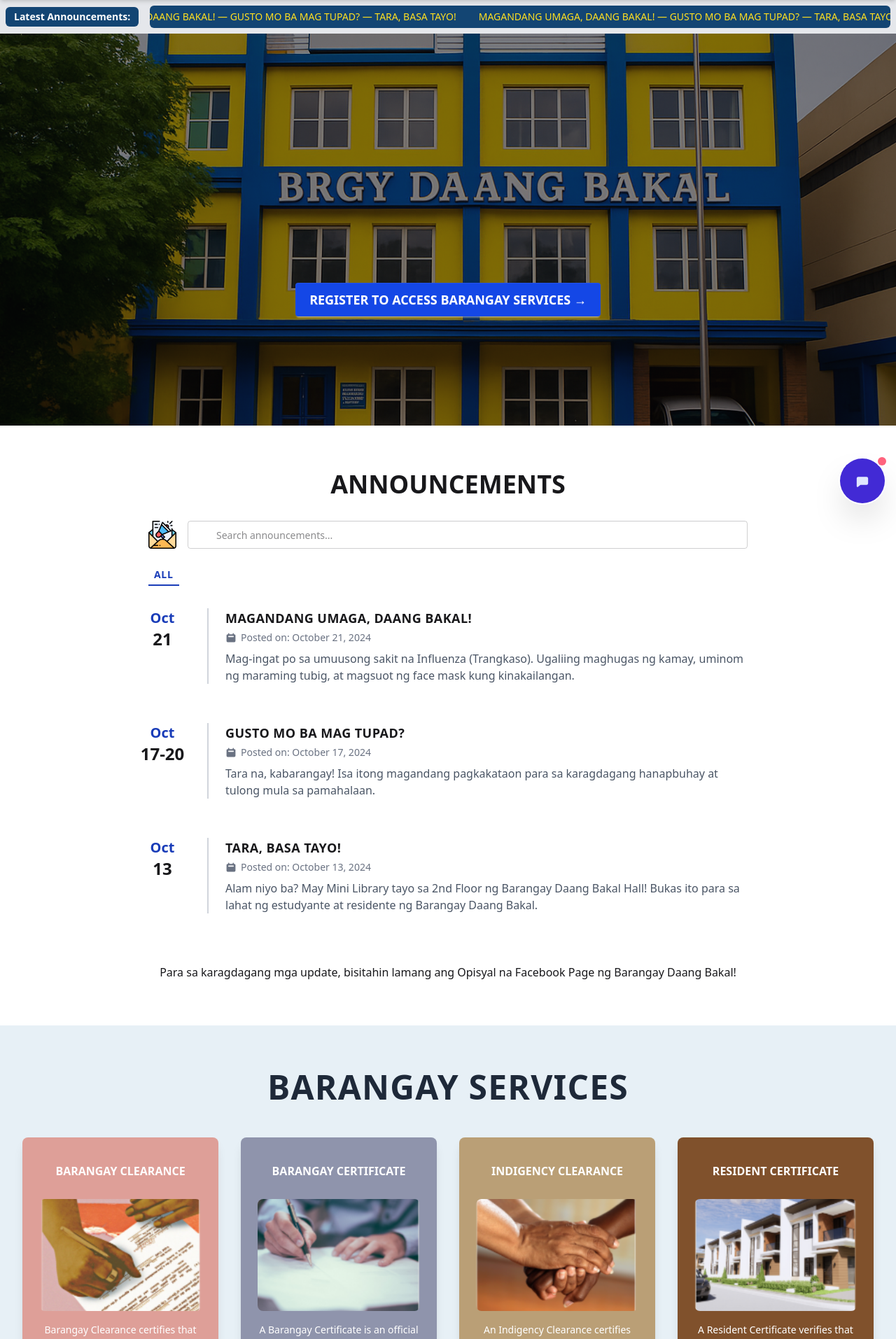
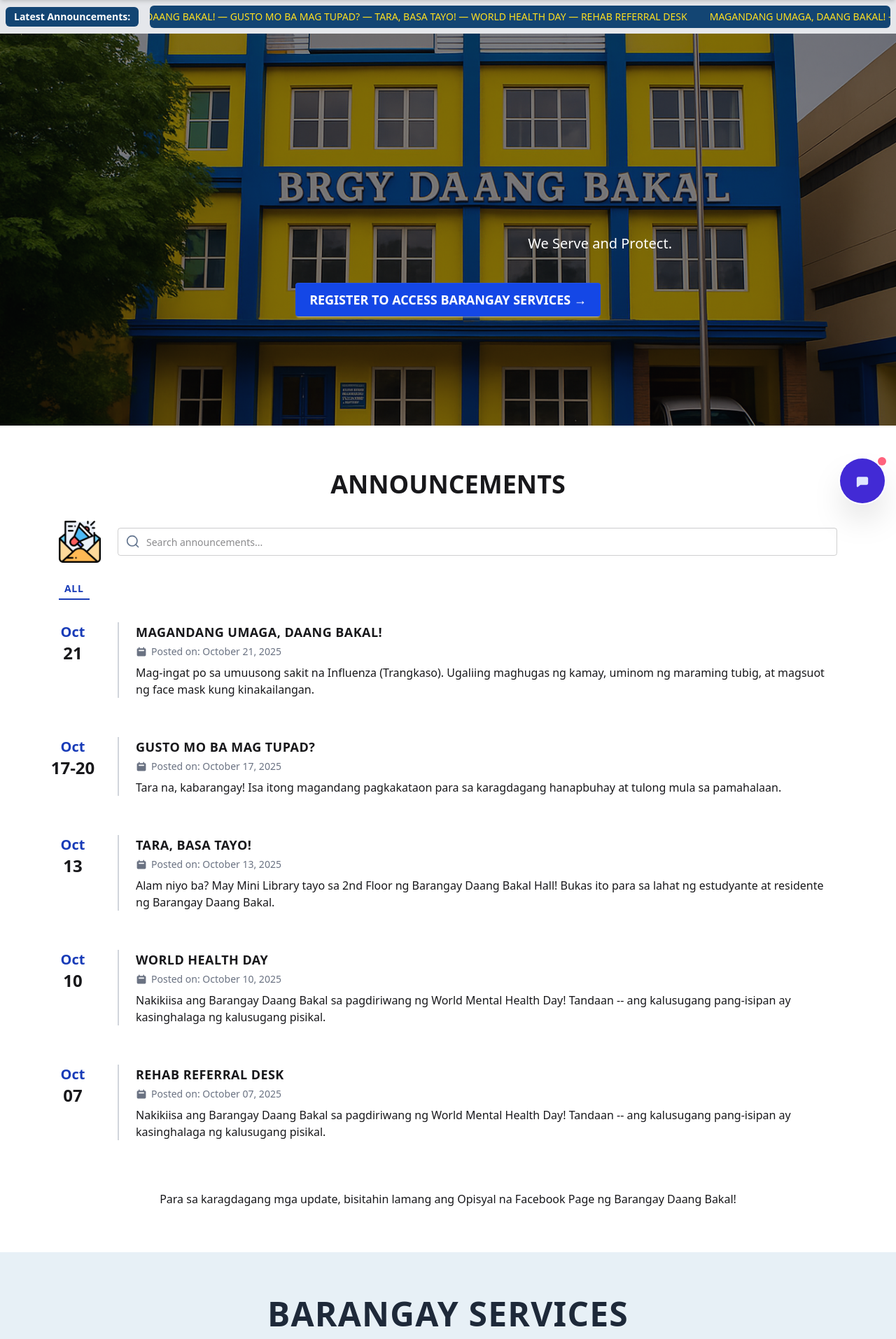
Before and after one commit to jennica-xx0/LandingPage, a Laravel app: page / in a window 1280 px wide. Shown: the part 65-1978 px from the top of the page at 70% size. Run offline with Laravel 12, Linux system fonts and the light colour scheme; style sheets or scripts are compiled from the project's sources.

Commit message:
Latest 31/10/2025

```diff
--- a/aris-system/resources/views/components/public/about.blade.php
+++ b/aris-system/resources/views/components/public/about.blade.php
@@ -1,23 +1,25 @@
 <div class="bg-base-100 py-16 px-4 sm:px-8">
-    <div class="container mx-auto max-w-5xl">
+    {{-- FIX: Increased max-width from 5xl to 7xl for more horizontal space --}}
+    <div class="container mx-auto max-w-7xl">
 
         <h2 class="text-4xl font-bold text-center mb-12">ABOUT US</h2>
 
-        <div class="prose max-w-none text-justify font-serif mb-12">
-            <p>
+        {{-- FIX: Added text-sm and leading-relaxed to reduce font size and improve line spacing --}}
+        <div class="prose max-w-none font-serif text-justify mb-12">
+            <p class="text-l leading-relaxed">
                 Barangay Daang Bakal was named after the Rail Road of the Philippine National Railway (PNR) based on the ancient people. It is one of the Barangays included in District 1 by Local Political Division.
             </p>
-            <p> <br>
+            <p class="text-l leading-relaxed"> <br>
                 The Official Logo of the Barangay has the following features: the PNR Rail Road where the name Daang Bakal came, it was the path from Manila to Bicol Provinces and vice versa. The Bravo 9 is used because Daang Bakal is the 9th Barangay in the City of Mandaluyong when alphabetically arranged.
 
             </p>
-            <p><br>
+            <p class="text-l leading-relaxed"><br>
                 Barangay Daang Bakal is located within the city and has a total land area of 16.74 hectares, which constitute 1.54% of the total land area of Mandaluyong City of 1,124.97 hectares. It is one of the barangays which belongs to District I by Local Political Division. It is composed of 10 streets namely, Sen. Gonzales formerly Daang Bakal, P. Martinez, Shaw Boulevard, N. Romualdez, Haig, F. Bernando, Magalona, V. Fabella, J. Tiosejo, and General Kalentong.
             </p>
-            <p><br>
+            <p class="text-l leading-relaxed"><br>
                 Barangay Daang Bakal is prone to flood due to its location. One of its corners is bound in San Juan River and Maytunays Creek which is both bodies of water.
             </p>
-            <p><br>
+            <p class="text-l leading-relaxed"><br>
                 Barangay Daang Bakal Hall is located at 553-J. Vicente Fabella Street; it is at the back of Jose Rizal University Elementary Building. Though we started small, our beginning was like a toll gate beside Sevilla Bridge in Shaw Boulevard but with the grace of God we are now occupying 1, 168.5sq.mts. with 255 sq.mts. roof Deck Area and 646 sq. mts. open space. It was turnover by City Mayor Menchie Abalos and former Benhur Abalos on July 18, 2018.
             </p>
         </div>
@@ -38,10 +40,10 @@
         </div>
 
         <div class="grid grid-cols-1 md:grid-cols-2 gap-8">
-            <div class="rounded-lg shadow-lg h-[600px] flex items-center justify-center overflow-hidden">
+            <div class="rounded-lg shadow-lg h-[500px] flex items-center justify-center overflow-hidden">
                 <img src="/img/kap1.jpg" alt="Award Poster 1" class="max-w-full max-h-full object-contain">
             </div>
-            <div class="rounded-lg shadow-lg h-[600px] flex items-center justify-center overflow-hidden">
+            <div class="rounded-lg shadow-lg h-[500px] flex items-center justify-center overflow-hidden">
                 <img src="/img/kap2.jpg" alt="Award Poster 2" class="max-w-full max-h-full object-contain">
             </div>
         </div>
--- a/aris-system/resources/views/components/public/announcement-ticker.blade.php
+++ b/aris-system/resources/views/components/public/announcement-ticker.blade.php
@@ -12,6 +12,16 @@
         (object)[
             'title' => 'TARA, BASA TAYO!',
             'content' => 'Alam niyo ba? May Mini Library tayo sa 2nd Floor ng Barangay Daang Bakal Hall! Bukas ito para sa lahat ng estudyante at residente ng Barangay Daang Bakal.'
+        ],
+         (object)[
+            'date' => '2025-10-10',
+            'title' => 'WORLD HEALTH DAY',
+            'content' => 'Nakikiisa ang Barangay Daang Bakal sa pagdiriwang ng World Mental Health Day! Tandaan -- ang kalusugang pang-isipan ay kasinghalaga ng kalusugang pisikal.'
+        ],
+          (object)[
+            'date' => '2025-10-07',
+            'title' => 'REHAB REFERRAL DESK',
+            'content' => 'Isa sa mga serbisyong hatid ng Barangay Daang Bakal ay ang Rehab Referral Desk, na naglalayong tulungan ang ating mga kabaranggay na nangangalingan ng gabay.'
         ],
     ];
 
--- a/aris-system/resources/views/components/public/announcements-list.blade.php
+++ b/aris-system/resources/views/components/public/announcements-list.blade.php
@@ -1,68 +1,93 @@
 @php
     // Mock data array for the announcement list
     $announcements = [
-        (object)[
-            'date' => '2024-10-21',
+        (object) [
+            'date' => '2025-10-21',
             'title' => 'MAGANDANG UMAGA, DAANG BAKAL!',
             'content' => 'Mag-ingat po sa umuusong sakit na Influenza (Trangkaso). Ugaliing maghugas ng kamay, uminom ng maraming tubig, at magsuot ng face mask kung kinakailangan.'
         ],
-        (object)[
-            'date' => '2024-10-17',
+        (object) [
+            'date' => '2025-10-17',
             'date_range' => '17-20', // Optional property for date ranges
             'title' => 'GUSTO MO BA MAG TUPAD?',
             'content' => 'Tara na, kabarangay! Isa itong magandang pagkakataon para sa karagdagang hanapbuhay at tulong mula sa pamahalaan.'
         ],
-        (object)[
-            'date' => '2024-10-13',
+        (object) [
+            'date' => '2025-10-13',
             'title' => 'TARA, BASA TAYO!',
             'content' => 'Alam niyo ba? May Mini Library tayo sa 2nd Floor ng Barangay Daang Bakal Hall! Bukas ito para sa lahat ng estudyante at residente ng Barangay Daang Bakal.'
+        ],
+        (object) [
+            'date' => '2025-10-10',
+            'title' => 'WORLD HEALTH DAY',
+            'content' => 'Nakikiisa ang Barangay Daang Bakal sa pagdiriwang ng World Mental Health Day! Tandaan -- ang kalusugang pang-isipan ay kasinghalaga ng kalusugang pisikal.'
+        ],
+        (object) [
+            'date' => '2025-10-07',
+            'title' => 'REHAB REFERRAL DESK',
+            'content' => 'Nakikiisa ang Barangay Daang Bakal sa pagdiriwang ng World Mental Health Day! Tandaan -- ang kalusugang pang-isipan ay kasinghalaga ng kalusugang pisikal.'
         ],
     ];
 @endphp
 
 <div class="bg-base-100 py-16 px-4 sm:px-8">
-    <div class="container mx-auto max-w-5xl">
+    <div class="container mx-auto max-w-6xl">
 
         <!-- Section Heading -->
         <h2 class="text-4xl font-bold text-center mb-8">ANNOUNCEMENTS</h2>
 
         <!-- Search Input with Icon -->
-        <div class="max-w-4xl mx-auto px-5 flex flex-row gap-4 items-center">
-            <img src="{{ asset('/img/announcement.png') }}" alt="Announcement Icon" class="h-10">
+        <div class="max-w-6xl mx-auto px-5 flex flex-row gap-4 items-center">
+            <img src="{{ asset('/img/announcement.png') }}" alt="Announcement Icon" class="h-15 w-15 mr-2">
+
             <div class="form-control w-full">
                 <label class="relative block w-full">
                     <span class="sr-only">Search</span>
                     <span class="absolute inset-y-0 left-0 flex items-center pl-3">
-                        <svg class="h-5 w-5 text-slate-500" xmlns="http://www.w3.org/2000/svg" fill="none" viewBox="0 0 24 24" stroke-currentColor">
-                            <path stroke-linecap="round" stroke-linejoin="round" stroke-width="2" d="M21 21l-4.35-4.35M16.65 10.5a6.15 6.15 0 11-12.3 0 6.15 6.15 0 0112.3 0z" />
+                        <!-- ✅ Corrected SVG -->
+                        <svg class="h-5 w-5 text-slate-500" xmlns="http://www.w3.org/2000/svg" fill="none"
+                            viewBox="0 0 24 24" stroke="currentColor">
+                            <path stroke-linecap="round" stroke-linejoin="round" stroke-width="2"
+                                d="M21 21l-4.35-4.35m0 0A7.5 7.5 0 104.5 4.5a7.5 7.5 0 0012.15 12.15z" />
                         </svg>
                     </span>
-                    <input type="text" name="q" placeholder="Search announcements..." class="input input-bordered w-full bg-transparent pl-10 pr-4 py-2 focus:outline-none focus:ring-2 focus:ring-slate-300" />
+                    <input type="text" name="q" placeholder="Search announcements..."
+                        class="input input-bordered w-full bg-transparent pl-10 pr-4 py-2 focus:outline-none focus:ring-2 focus:ring-slate-300" />
                 </label>
             </div>
         </div>
 
+
         <!-- "ALL" Filter Button -->
-        <div class="max-w-4xl mx-auto mt-6 px-5">
-            <a href="#" class="inline-block border-b-2 border-blue-800 text-blue-800 font-bold text-sm tracking-wider pb-1 px-2 rounded-t-md hover:bg-blue-50 transition-colors">ALL</a>
+        <div class="max-w-6xl mx-auto mt-6 px-5">
+            <a href="#"
+                class="inline-block border-b-2 border-blue-800 text-blue-800 font-bold text-sm tracking-wider pb-1 px-2 rounded-t-md hover:bg-blue-50 transition-colors">ALL</a>
         </div>
 
         <!-- Announcements List (Dynamic) -->
-        <div class="space-y-6 max-w-4xl mx-auto mt-4">
+        <div class="space-y-6 max-w-6xl mx-auto mt-4">
 
             @forelse($announcements as $announcement)
-            <div class="flex items-start space-x-6 p-4 pl-0 rounded-lg hover:bg-base-200 transition-colors duration-200 cursor-pointer">
+                <div
+                    class="flex items-start space-x-6 p-4 pl-0 rounded-lg hover:bg-base-200 transition-colors duration-200 cursor-pointer">
                     <div class="text-center flex-shrink-0 w-20">
-                    <p class="text-xl font-bold text-blue-800">{{ \Carbon\Carbon::parse($announcement->date)->format('M') }}</p>
-                    <p class="text-2xl font-bold">{{ $announcement->date_range ?? \Carbon\Carbon::parse($announcement->date)->format('d') }}</p>
+                        <p class="text-xl font-bold text-blue-800">
+                            {{ \Carbon\Carbon::parse($announcement->date)->format('M') }}</p>
+                        <p class="text-2xl font-bold">
+                            {{ $announcement->date_range ?? \Carbon\Carbon::parse($announcement->date)->format('d') }}</p>
                     </div>
                     <div class="border-l-2 border-gray-300 pl-6">
                         <h3 class="font-bold text-lg uppercase tracking-wide">{{ $announcement->title }}</h3>
                         <div class="flex items-center text-sm text-gray-500 mt-1">
-                        <svg xmlns="http://www.w3.org/2000/svg" class="h-4 w-4 mr-1.5" viewBox="0 0 20 20" fill="currentColor"><path fill-rule="evenodd" d="M6 2a1 1 0 00-1 1v1H4a2 2 0 00-2 2v10a2 2 0 002 2h12a2 2 0 002-2V6a2 2 0 00-2-2h-1V3a1 1 0 10-2 0v1H7V3a1 1 0 00-1-1zm0 5a1 1 0 000 2h8a1 1 0 100-2H6z" clip-rule="evenodd" /></svg>
+                            <svg xmlns="http://www.w3.org/2000/svg" class="h-4 w-4 mr-1.5" viewBox="0 0 20 20"
+                                fill="currentColor">
+                                <path fill-rule="evenodd"
+                                    d="M6 2a1 1 0 00-1 1v1H4a2 2 0 00-2 2v10a2 2 0 002 2h12a2 2 0 002-2V6a2 2 0 00-2-2h-1V3a1 1 0 10-2 0v1H7V3a1 1 0 00-1-1zm0 5a1 1 0 000 2h8a1 1 0 100-2H6z"
+                                    clip-rule="evenodd" />
+                            </svg>
                             <span>Posted on: {{ \Carbon\Carbon::parse($announcement->date)->format('F d, Y') }}</span>
                         </div>
-                    <p class="text-gray-600 mt-2">{{ $announcement->content }}</p>
+                        <p class="mt-2">{{ $announcement->content }}</p>
                     </div>
                 </div>
             @empty
--- a/aris-system/resources/views/components/public/footer.blade.php
+++ b/aris-system/resources/views/components/public/footer.blade.php
@@ -77,6 +77,6 @@
   </div>
 
   <div class="footer footer-center p-4 border-t border-white/10">
-    <aside><p>© 2025 BARIS: Barangay Automated Record and Information System</p></aside>
+    <aside><p>© 2025 ARIS: Automated Record and Information System</p></aside>
   </div>
 </footer>
--- a/aris-system/resources/views/components/public/hero.blade.php
+++ b/aris-system/resources/views/components/public/hero.blade.php
@@ -1,11 +1,21 @@
-<div class="hero min-h-[70vh]" style="background-image: url(/img/home.png);">
+<div class="hero min-h-[70vh] relative" style="background-image: url(/img/home.png);">
     <div class="hero-overlay bg-opacity-20"></div>
-    <div class="hero-content text-center text-neutral-content">
+
+    <!-- Responsive fixed-position text -->
+    <div class="w-full h-64 relative">
+        <p class="absolute top-1/2 -translate-y-1/2 right-10 sm:right-20 md:right-40 lg:right-60 xl:right-80
+         text-base sm:text-lg md:text-xl font-medium text-white text-right mt-5">
+            We Serve and Protect.
+        </p>
+    </div>
+
+    <!-- Hero button centered -->
+    <div
+        class="hero-content text-center text-neutral-content relative flex flex-col justify-center items-center w-full">
         <div class="max-w-2xl">
-            <!-- <p class="mb-2 text-5xl font-serif font-bold tracking-widest pb-40 pl-30">WELCOME TO</p>
-           <h1 class="mb-4 text-5xl md:text-7xl font-bold">BARANGAY DAANG BAKAL</h1>
-            <p class="mb-6 text-lg pl-120 max-w-full">We Serve and Protect.</p> -->
-            <button class="btn btn-lg bg-blue-700 hover:bg-blue-800 text-white border-none mt-50">REGISTER TO ACCESS BARANGAY SERVICES →</button>
+            <button class="btn btn-lg bg-blue-700 hover:bg-blue-800 text-white border-none mt-50">
+                REGISTER TO ACCESS BARANGAY SERVICES →
+            </button>
         </div>
     </div>
 </div>
--- a/aris-system/resources/views/components/public/officials.blade.php
+++ b/aris-system/resources/views/components/public/officials.blade.php
@@ -11,57 +11,56 @@
         (object)['name' => 'Angelo Cesar S. Barretto', 'position' => 'Barangay Kagawad', 'photo' => '/img/kagawad2.jpg'],
         (object)['name' => 'Aeron James C. Ingua', 'position' => 'Barangay Kagawad', 'photo' => '/img/kagawad3.jpg'],
         (object)['name' => 'John Paul A. Bulos', 'position' => 'Barangay Kagawad', 'photo' => '/img/kagawad4.jpg'],
-        (object)['name' => 'Juan C. Dela Cruz 5', 'position' => 'Barangay Kagawad', 'photo' => '/img/kagawad5.jpg'],
-        (object)['name' => 'Juan C. Dela Cruz 6', 'position' => 'Barangay Kagawad', 'photo' => '/img/kagawad6.jpg'],
-        (object)['name' => 'Juan C. Dela Cruz 7', 'position' => 'Barangay Kagawad', 'photo' => '/img/kagawad7.jpg'],
+        (object)['name' => 'Patrocinia E. Claudio', 'position' => 'Barangay Kagawad', 'photo' => '/img/kagawad5.jpg'],
+        (object)['name' => 'Joseph S. Porcalla', 'position' => 'Barangay Kagawad', 'photo' => '/img/kagawad6.jpg'],
+        (object)['name' => 'Redd Louise T. Abanes', 'position' => 'Barangay Kagawad', 'photo' => '/img/kagawad7.jpg'],
     ];
 @endphp
 
 <!-- [START BARANGAY OFFICIALS] -->
-<div class="bg-[#D2E3EE] py-16 px-4 sm:px-8">
+<div class="bg-[#D2E3EE] py-10 px-2 sm:px-8">
     <div class="container mx-auto">
 
         <!-- Section Heading -->
-        <h2 class="text-4xl sm:text-5xl font-black text-center mb-12 text-gray-800 tracking-wide">
+        <h2 class="text-4xl sm:text-5xl font-black text-center mb-12 tracking-wide">
             BARANGAY OFFICIALS
         </h2>
 
-        <!-- Barangay Captain -->
-        <div class="flex justify-center mb-12">
-            <div class="card bg-base-100 shadow-xl w-full max-w-xs text-center">
-                <figure class="px-10 pt-10">
-                    <!-- FIX APPLIED HERE -->
+        <!-- Barangay Captain (SIZING STANDARDIZED TO KAGAWAD CARD) -->
+        <div class="flex justify-center mb-10">
+            {{-- FIX: Changed max-w-xs to w-64 and adjusted padding/font sizes to match Kagawad card styling --}}
+            <div class="card bg-base-100 shadow-xl w-70 text-center font-semibold">
+                <figure class="px-6 pt-6"> {{-- Reduced from px-10 to match Kagawad figure padding --}}
                     <img src="{{ asset($captain->photo) }}" alt="{{ $captain->name }}" class="rounded-xl" draggable="false" />
                 </figure>
-                <div class="card-body items-center text-center">
-                    <h3 class="card-title font-bold">{{ $captain->name }}</h3>
-                    <p class="text-sm font-medium">{{ $captain->position }}</p>
+                <div class="card-body items-center text-center p-4"> {{-- Standardized card-body padding --}}
+                    <h3 class="card-title text-xl font-semibold">{{ $captain->name }}</h3> {{-- Reduced text size from text-xl to text-base to match Kagawad h3 --}}
+                    <p class="text-base font-bold">{{ $captain->position }}</p> {{-- Adjusted font weight/size to match Kagawad p --}}
                 </div>
             </div>
         </div>
         <!-- End Barangay Captain -->
 
-        <!-- Kagawad Carousel Section -->
-        <div class="relative w-full max-w-6xl mx-auto">
-            <div id="kagawad-carousel" class="carousel carousel-center w-full p-4 space-x-4 rounded-box">
+        <!-- Kagawad Carousel Section (Kept as is, using w-64) -->
+        <div class="relative w-full mx-auto">
+            <div id="kagawad-carousel" class="carousel carousel-center w-full p-4 space-x-25 rounded-box">
                 @foreach($kagawads as $kagawad)
                 <div class="carousel-item">
                     <div class="card bg-base-100 shadow-md w-64">
                         <figure class="px-6 pt-6">
-                            <!-- AND FIX APPLIED HERE -->
                             <img src="{{ asset($kagawad->photo) }}" alt="{{ $kagawad->name }}" class="rounded-xl" draggable="false" />
                         </figure>
                         <div class="card-body items-center text-center p-4">
-                            <h3 class="card-title text-base font-bold">{{ $kagawad->name }}</h3>
-                            <p class="text-xs font-medium">{{ $kagawad->position }}</p>
+                            <h3 class="card-title text-xl font-semibold">{{ $kagawad->name }}</h3>
+                            <p class="text-base font-bold">{{ $kagawad->position }}</p>
                         </div>
                     </div>
                 </div>
                 @endforeach
             </div>
-            <!-- Carousel Navigation Buttons -->
-            <button id="prev-btn" class="btn btn-circle btn-ghost absolute top-1/2 -translate-y-1/2 left-0 sm:-left-4">❮</button>
-            <button id="next-btn" class="btn btn-circle btn-ghost absolute top-1/2 -translate-y-1/2 right-0 sm:-right-4">❯</button>
+            <!-- Carousel Navigation Buttons (Enlarged from previous step) -->
+            <button id="prev-btn" class="btn btn-circle btn-ghost btn-xl p-4 absolute top-1/2 -translate-y-1/2 left-0 sm:-left-5 z-10">❮</button>
+            <button id="next-btn" class="btn btn-circle btn-ghost btn-xl p-4 absolute top-1/2 -translate-y-1/2 right-0 sm:-right-5 z-10">❯</button>
         </div>
     </div>
 </div>
```
Lines whose indentation alone changed are shown as unchanged.
